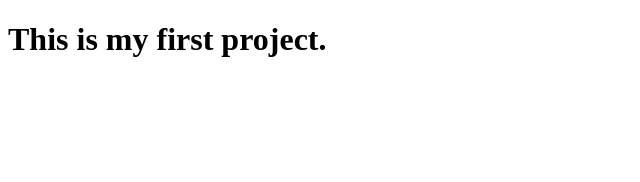
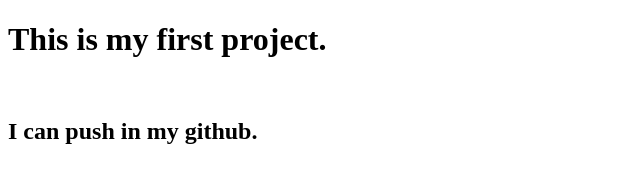
Before and after one commit to Sabit056/CollegeManagement, a plain HTML site: page index.html in a window 1280 px wide. Shown: the whole page, without its empty margins (0-640 px from the left). Drawn offline with Linux system fonts and the light colour scheme.

Commit message:
learned github

```diff
--- a/index.html
+++ b/index.html
@@ -6,6 +6,7 @@
     <title>Document</title>
 </head>
 <body>
-    <h1>This is my first project.</h1>
+    <h1>This is my first project.</h1><br>
+    <h2>I can push in my github.</h2>
 </body>
 </html>
```
